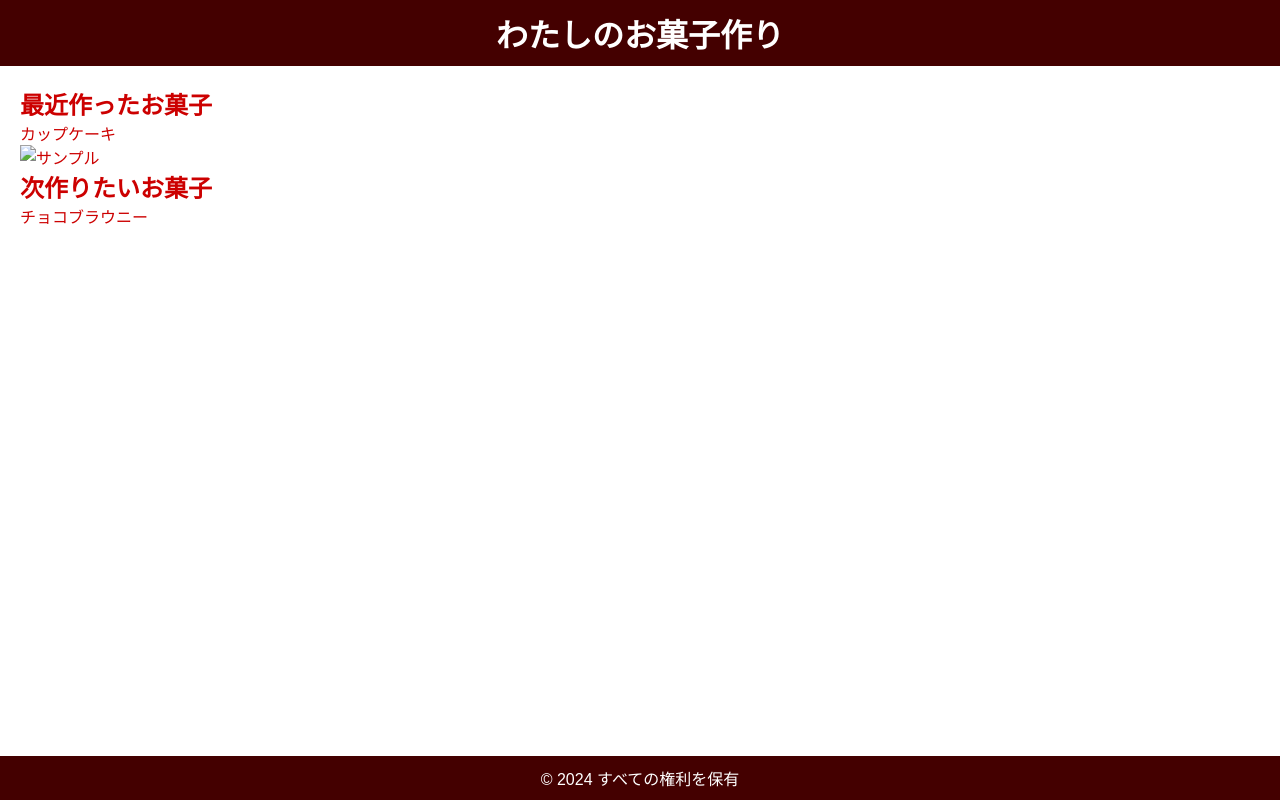
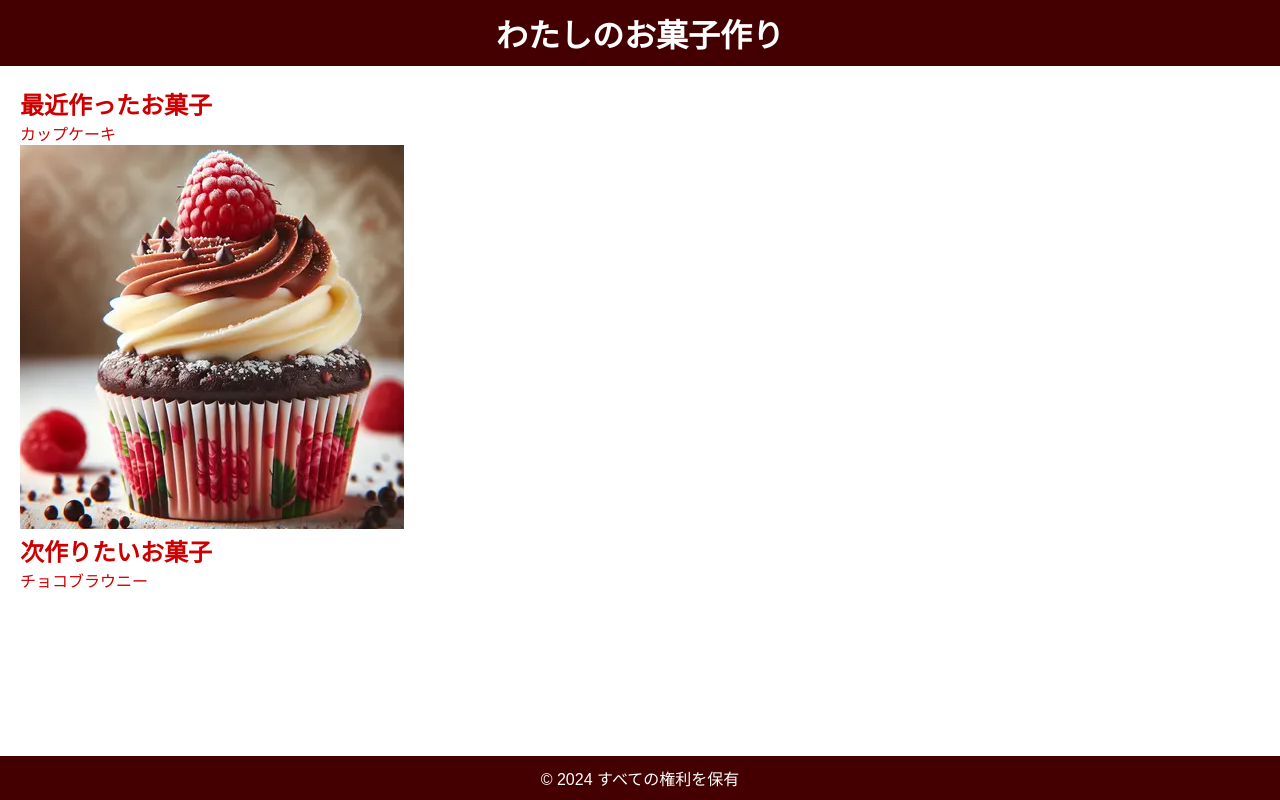
Before and after one commit to shibata1207/miku, a plain HTML site: page index.html in a window 1280 px wide. Drawn offline with Linux system fonts and the light colour scheme.

Commit message:
Update index.html

```diff
--- a/index.html
+++ b/index.html
@@ -51,7 +51,7 @@
         <section>
             <h2>最近作ったお菓子</h2>
             <p>カップケーキ</p>
-            <img src="画像のリンク" alt="サンプル">
+            <img src="https://github.com/shibata1207/miku/blob/main/カップケーキ.jpg?raw=true" alt="サンプル">
         </section>
 
         <section>
```
